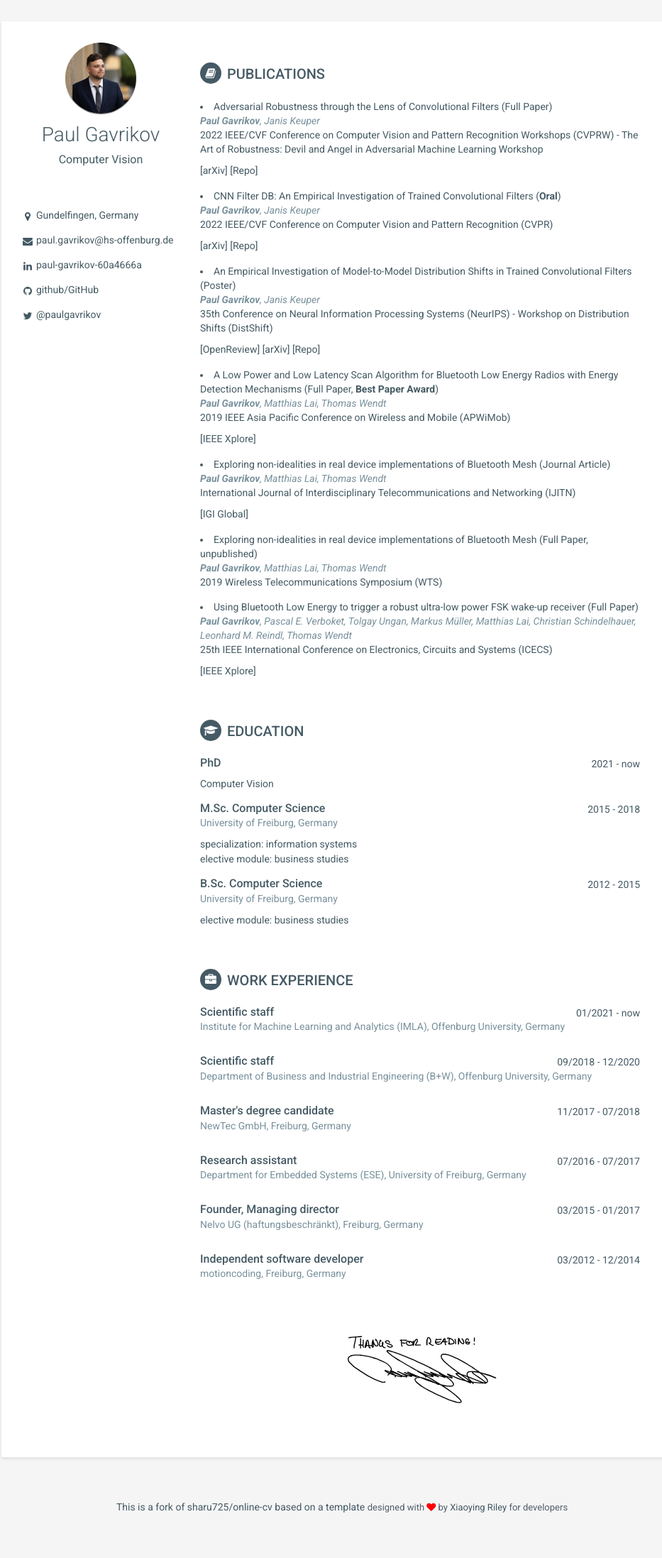
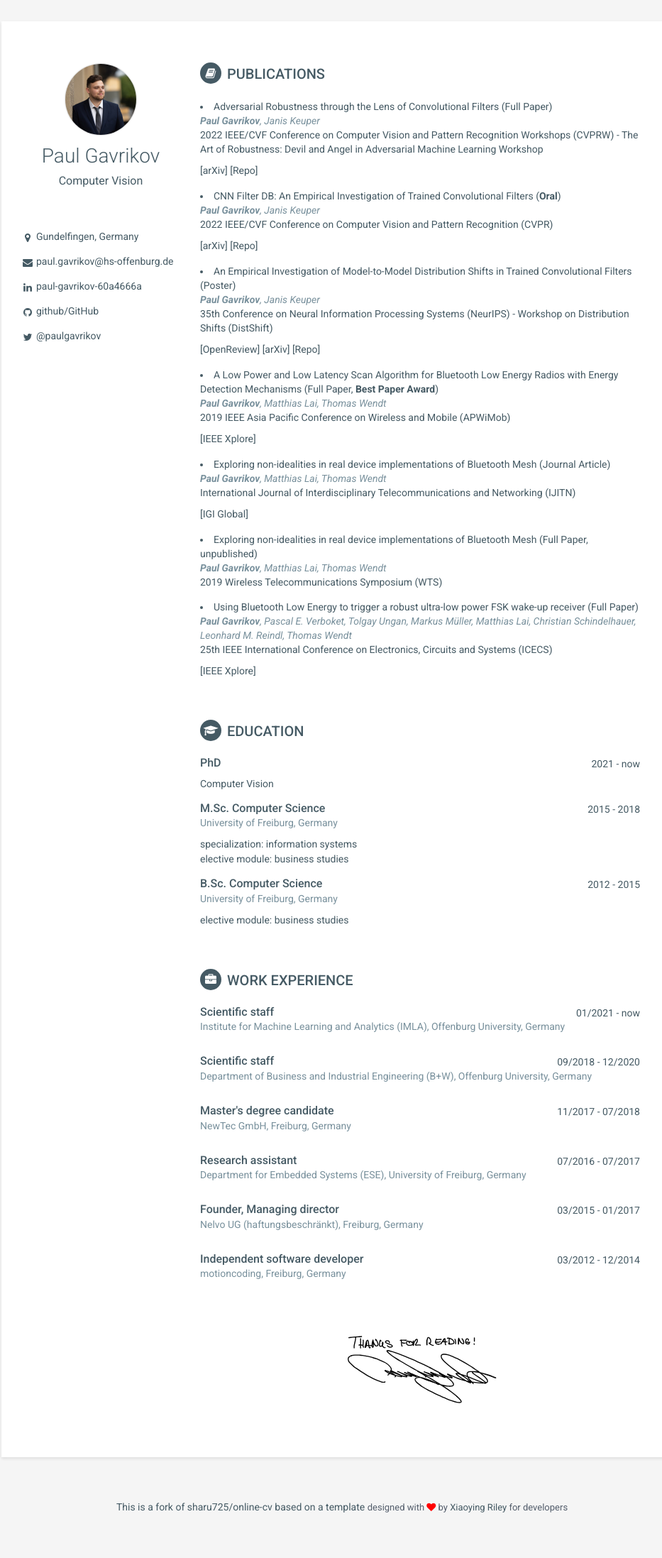
Before and after one commit to paulgavrikov/paulgavrikov.github.io, a Jekyll site: the page built from index.html, in a window 1280 px wide. Shown: the whole page at 71% size, without its empty margins (158-1091 px from the left). Built offline with Jekyll 4.4.1, drawn with Linux system fonts in a browser that asks for light colours.

Commit message:
updating profilebar style

```diff
--- a/assets/css/styles-6-pg.css
+++ b/assets/css/styles-6-pg.css
@@ -313,8 +313,9 @@ used for profile image
 */
 .profile-img {
   max-width: 100px;
+  margin-top: 30px;
   margin-bottom: 15px;
   border: 0px solid #fff;
   border-radius: 100%;
-  box-shadow: 0 1px 1px rgba(0, 0, 0, 0.5);
+  box-shadow: 0px 0px 2px rgba(0, 0, 0, 0.35);
 }
```
